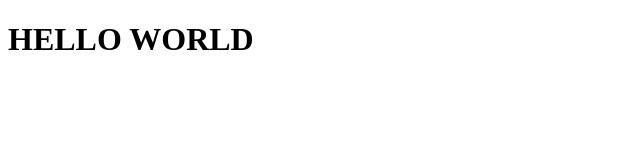
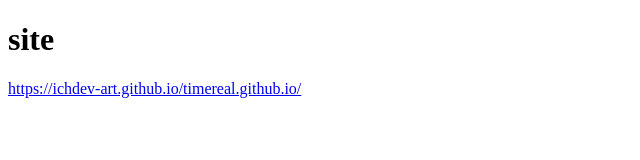
Before and after one commit to ichdev-art/Book, a plain HTML site: page index.html in a window 1280 px wide. Shown: the whole page, without its empty margins (0-640 px from the left). Drawn offline with Linux system fonts and the light colour scheme.

Commit message:
ajout de mon site gastro

```diff
--- a/index.html
+++ b/index.html
@@ -3,9 +3,10 @@
 <head>
     <meta charset="UTF-8">
     <meta name="viewport" content="width=device-width, initial-scale=1.0">
-    <title>Document</title>
+    <title>BOOK</title>
 </head>
 <body>
-    <h1>HELLO WORLD</h1>
+    <h1>site</h1>
+    <a href="https://ichdev-art.github.io/timereal.github.io/">https://ichdev-art.github.io/timereal.github.io/</a>
 </body>
 </html>
```
